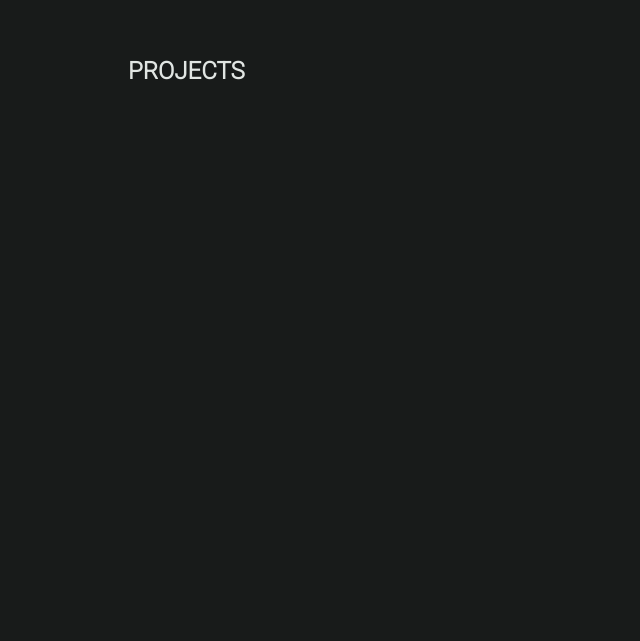
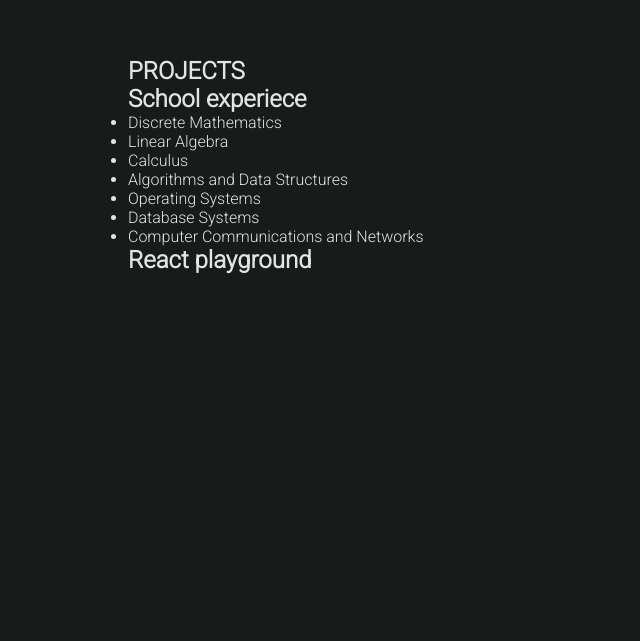
Before and after one commit to JosephSusik/website, a React (Create React App) app: page / in a window 1280 px wide. Shown: the part 1639-2280 px from the top of the page, without its empty margins (0-640 px from the left). Built offline with nearby package versions, Linux system fonts and the light colour scheme.

Commit message:
Start of projects part

```diff
--- a/src/index.css
+++ b/src/index.css
@@ -7,8 +7,9 @@
   --body-padding: 10vw;
 
   transition: background .5s;
+
+  overscroll-behavior: none;
 }
-
 
 nav {
   display: grid;
--- a/src/pages/homepage.tsx
+++ b/src/pages/homepage.tsx
@@ -80,6 +80,19 @@
 
         <section className="projects" id="projects">
             <h1>PROJECTS</h1>
+            <h2>School experiece</h2>
+            <ul>
+                <li>Discrete Mathematics</li>
+                <li>Linear Algebra</li>
+                <li>Calculus</li>
+
+                <li>Algorithms and Data Structures</li>
+                <li>Operating Systems</li>
+                <li>Database Systems</li>
+                <li>Computer Communications and Networks</li>
+            </ul>
+
+            <h2>React playground</h2>
         </section>
 
         <section className="contact" id="contact">
```
